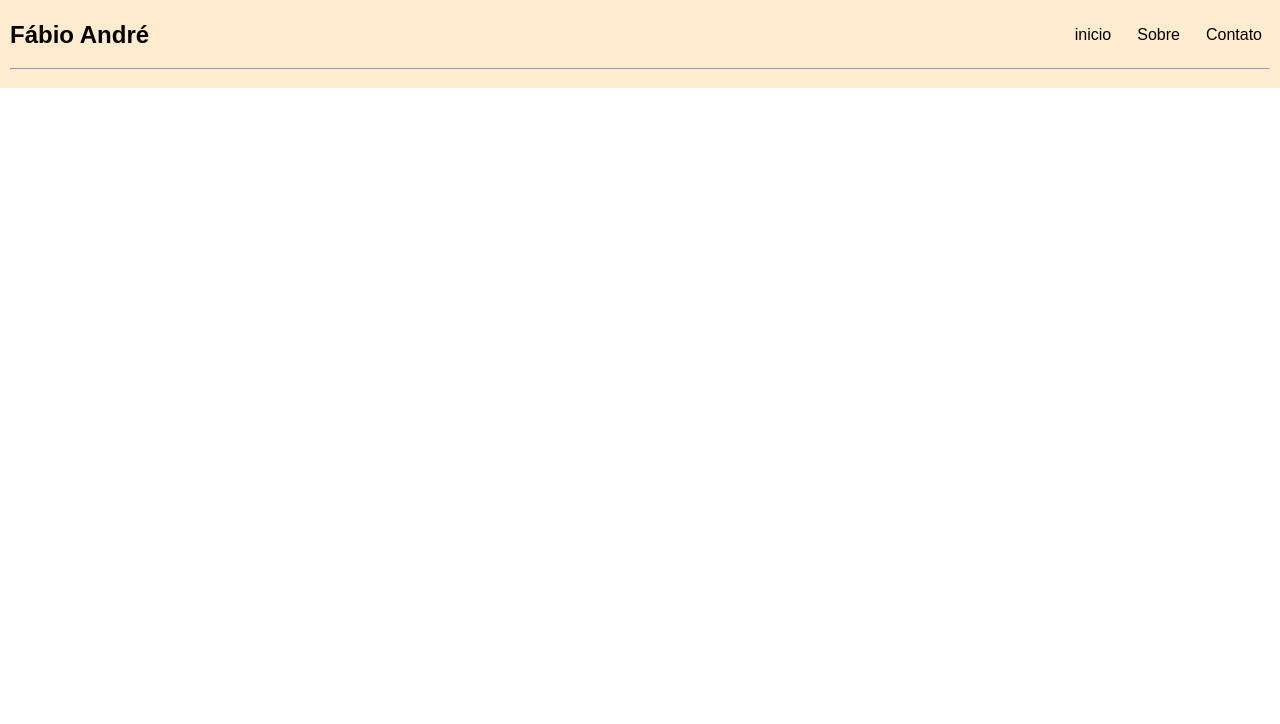
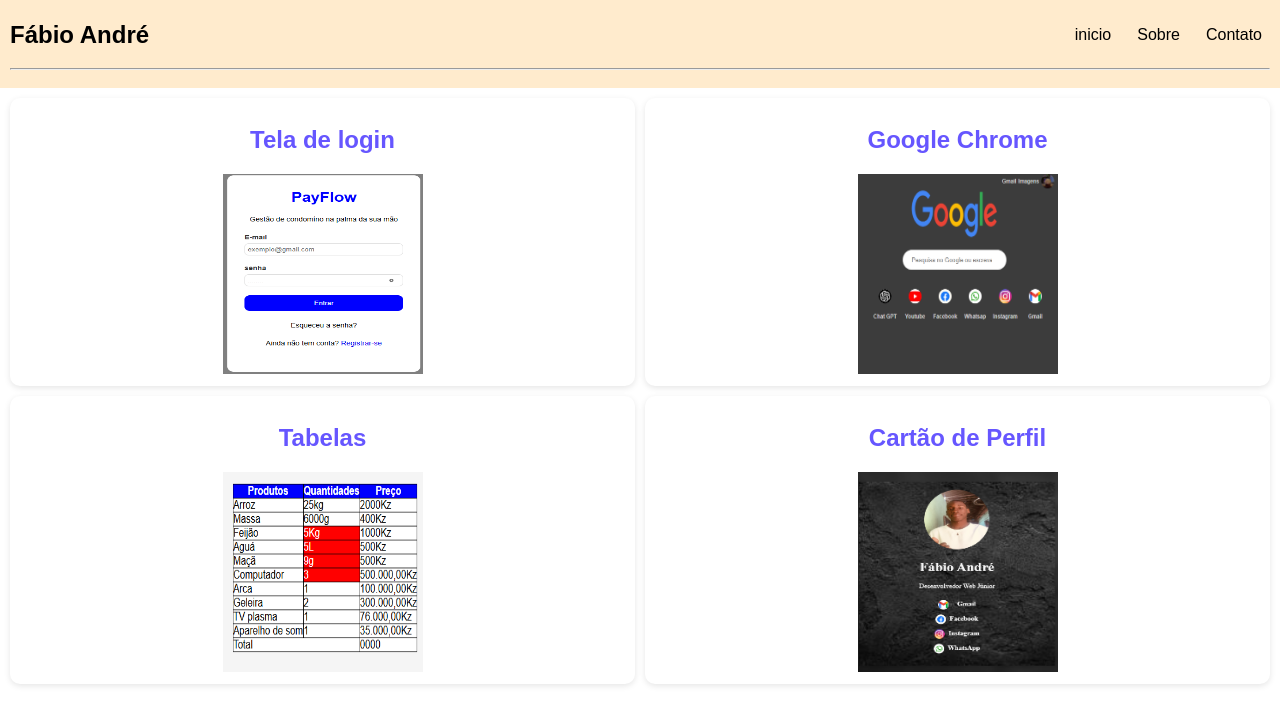
Before and after one commit to fabioheboandre033-source/meu-potfolio, a plain HTML site: page Paginas/Projectos.html in a window 1280 px wide. Drawn offline with Linux system fonts and the light colour scheme.

Commit message:
Add files via upload

```diff
--- a/Paginas/Projectos.html
+++ b/Paginas/Projectos.html
@@ -6,6 +6,7 @@
     <title>Projetos de fábio andré</title>
     <link rel="stylesheet" href="../estilos/Projeto.css">
 </head>
+
 <body>
     <header>
            <nav>
@@ -17,5 +18,27 @@
             </ul>
         </nav><hr>
     </header>
+    <div class="projetos">
+        <div class="proto">
+            <a href="https://fabioheboandre033-source.github.io/tela-de-login/" target="_blank">
+                <h2>Tela de login</h2>
+            </a>
+            <img src="../imagem/projetos/Captura de ecrã 2026-02-26 161014.png" alt="Tela de login">
+        </div>
+        <div class="proto">
+            <a href="../../Chrome/Chrome.html" target="_blank">
+                <h2>Google Chrome</h2>
+            </a>
+            <img src="../imagem/projetos/Captura de ecrã 2026-02-26 161202.png" alt="Google Chrome">
+        </div >
+        <div class="proto">
+            <a href="../../Américo projetos/Tabelas/Tarefas/index.html" target="_blank"><h2>Tabelas</h2></a>
+            <img src="../imagem/projetos/Captura de ecrã 2026-02-26 161234.png" alt="Tabelas">
+        </div>
+        <div class="proto">
+            <a href="https://fabioheboandre033-source.github.io/meuperfil/" target="_blank"><h2>Cartão de Perfil</h2></a>
+            <img src="../imagem/projetos/Captura de ecrã 2026-02-26 161312.png" alt="Cartão de Perfil">
+        </div>
+    </div>
 </body>
 </html>
--- a/estilos/Projeto.css
+++ b/estilos/Projeto.css
@@ -32,3 +32,37 @@ nav a:hover{
   border-bottom: 2px solid black;
   background-color: darkgray;
 }
+.projetos{
+  display: grid;
+  grid-template-columns: repeat(2, 4fr);
+  gap: 10px;
+  align-items: center;
+  justify-content: center;
+  padding: 10px;
+  text-align: center;
+}
+.projetos img{
+  width: 200px;
+  height: 200px;
+}
+.projetos img:hover{
+  transform: scale(1.2);
+  cursor: pointer;
+}
+.projetos a{
+  gap: 20px;
+  text-decoration: none;
+  color: #6656ff;
+}
+.projetos a :hover{
+  background-color: #666;
+  border-radius: 8px;
+  padding: 8px;
+  border-bottom: 4px solid #6656ff;
+}
+.proto{
+  background: #fff;
+  border-radius: 10px;
+  padding: 8px;
+  box-shadow: 0 2px 6px rgba(0, 0, 0, 0.1);
+}
```
Also changed, not shown: index.html (+1 -1 lines), imagem/projetos.png (added), imagem/projetos/Captura de ecrã 2026-02-26 161014.png (added), imagem/projetos/Captura de ecrã 2026-02-26 161202.png (added), imagem/projetos/Captura de ecrã 2026-02-26 161234.png (added), imagem/projetos/Captura de ecrã 2026-02-26 161312.png (added).
